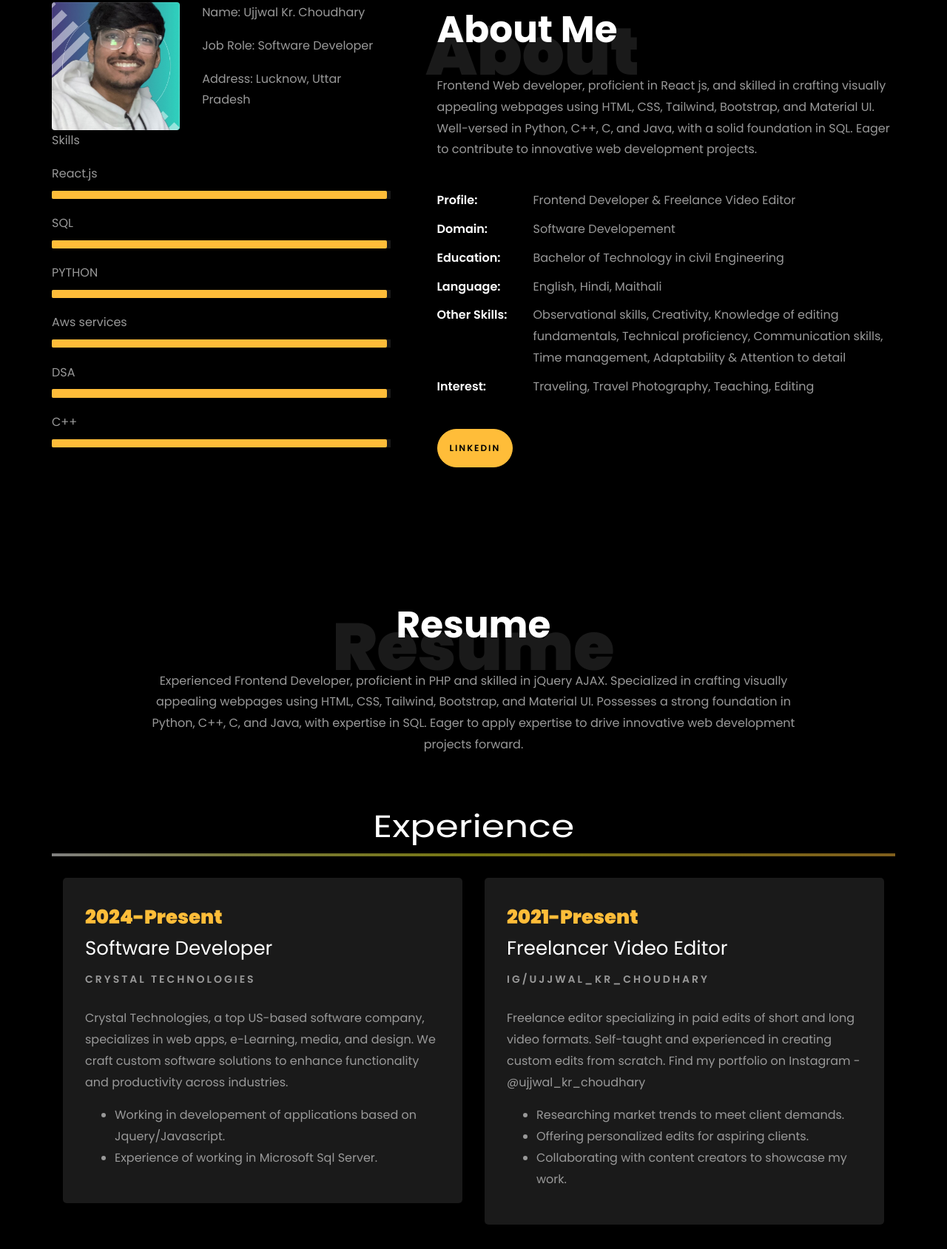
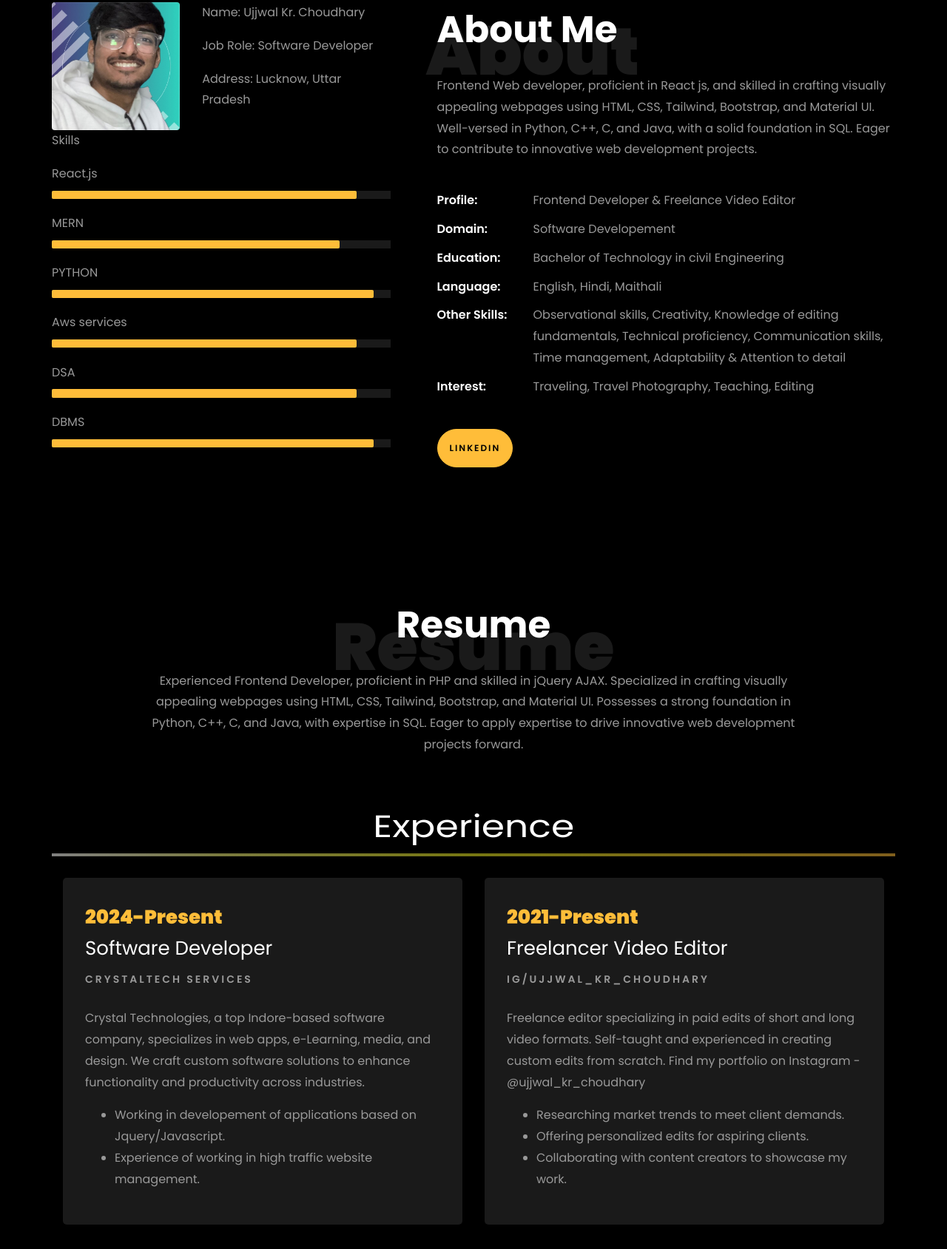
Before and after one commit to UjjwalKrChoudhary/Portfolio, a plain HTML site: page index.html in a window 1280 px wide. Shown: the part 859-2548 px from the top of the page at 74% size. Drawn offline with Linux system fonts and the light colour scheme; animation ran at ten frames a second; files whose address does not match are found by name.

Commit message:
Update index.html

```diff
--- a/index.html
+++ b/index.html
@@ -257,37 +257,37 @@
                     <span>React.js</span>
                     <!-- <span class="pull-right">85%</span> -->
                     <div class="progress">
-                      <div class="progress-bar" role="progressbar" style="width: 99%" aria-valuenow="85" aria-valuemin="0" aria-valuemax="75"></div>
+                      <div class="progress-bar" role="progressbar" style="width: 90%" aria-valuenow="85" aria-valuemin="0" aria-valuemax="75"></div>
                     </div>
 
-                    <span>SQL</span>
+                    <span>MERN</span>
                     <!-- <span class="pull-right">95%</span> -->
                     <div class="progress">
-                      <div class="progress-bar" role="progressbar" style="width: 99%;" aria-valuenow="95" aria-valuemin="0" aria-valuemax="90"></div>
+                      <div class="progress-bar" role="progressbar" style="width: 85%;" aria-valuenow="95" aria-valuemin="0" aria-valuemax="90"></div>
                     </div>
 
-                    <span>PYTHON</span>
+                    <span>PYTHON </span>
                     <!-- <span class="pull-right">85%</span> -->
                     <div class="progress">
-                      <div class="progress-bar" role="progressbar" style="width: 99%" aria-valuenow="85" aria-valuemin="0" aria-valuemax="70"></div>
+                      <div class="progress-bar" role="progressbar" style="width: 95%" aria-valuenow="85" aria-valuemin="0" aria-valuemax="70"></div>
                     </div>
 
                     <span>Aws services</span>
                     <!-- <span class="pull-right">99%</span> -->
                     <div class="progress">
-                      <div class="progress-bar" role="progressbar" style="width: 99%" aria-valuenow="90" aria-valuemin="0" aria-valuemax="80"></div>
+                      <div class="progress-bar" role="progressbar" style="width: 90%" aria-valuenow="90" aria-valuemin="0" aria-valuemax="80"></div>
                     </div>
 
                     <span>DSA</span>
                     <!-- <span class="pull-right">99%</span> -->
                     <div class="progress">
-                      <div class="progress-bar" role="progressbar" style="width: 99%" aria-valuenow="85" aria-valuemin="0" aria-valuemax="85"></div>
+                      <div class="progress-bar" role="progressbar" style="width: 90%" aria-valuenow="85" aria-valuemin="0" aria-valuemax="85"></div>
                     </div>
 
-                    <span>C++</span>
+                    <span>DBMS</span>
                     <!-- <span class="pull-right">99%</span> -->
                     <div class="progress">
-                      <div class="progress-bar" role="progressbar" style="width: 99%" aria-valuenow="80" aria-valuemin="0" aria-valuemax="95"></div>
+                      <div class="progress-bar" role="progressbar" style="width: 95%" aria-valuenow="80" aria-valuemin="0" aria-valuemax="95"></div>
                     </div>
                   </div>
                 </div>
@@ -363,11 +363,11 @@
             <div class="resume-wrap ftco-animate">
               <span class="date">2024-Present</span>
               <h2>Software Developer</h2>
-              <span class="position">Crystal technologies</span>
-              <p class="mt-4">Crystal Technologies, a top US-based software company, specializes in web apps, e-Learning, media, and design. We craft custom software solutions to enhance functionality and productivity across industries.
+              <span class="position">Crystaltech Services</span>
+              <p class="mt-4">Crystal Technologies, a top Indore-based software company, specializes in web apps, e-Learning, media, and design. We craft custom software solutions to enhance functionality and productivity across industries.
                 <ul>
                   <li>Working in developement of applications based on  Jquery/Javascript.</li>
-                  <li>Experience of working in Microsoft Sql Server.</li>
+                  <li>Experience of working in high traffic website management.</li>
                   <!-- <li>Designed and executed A/B tests, performed rigorous statistical analysis. Led to 20% MoM increase in the conversion rate.</li>
                --> </ul>
               </p>
```
